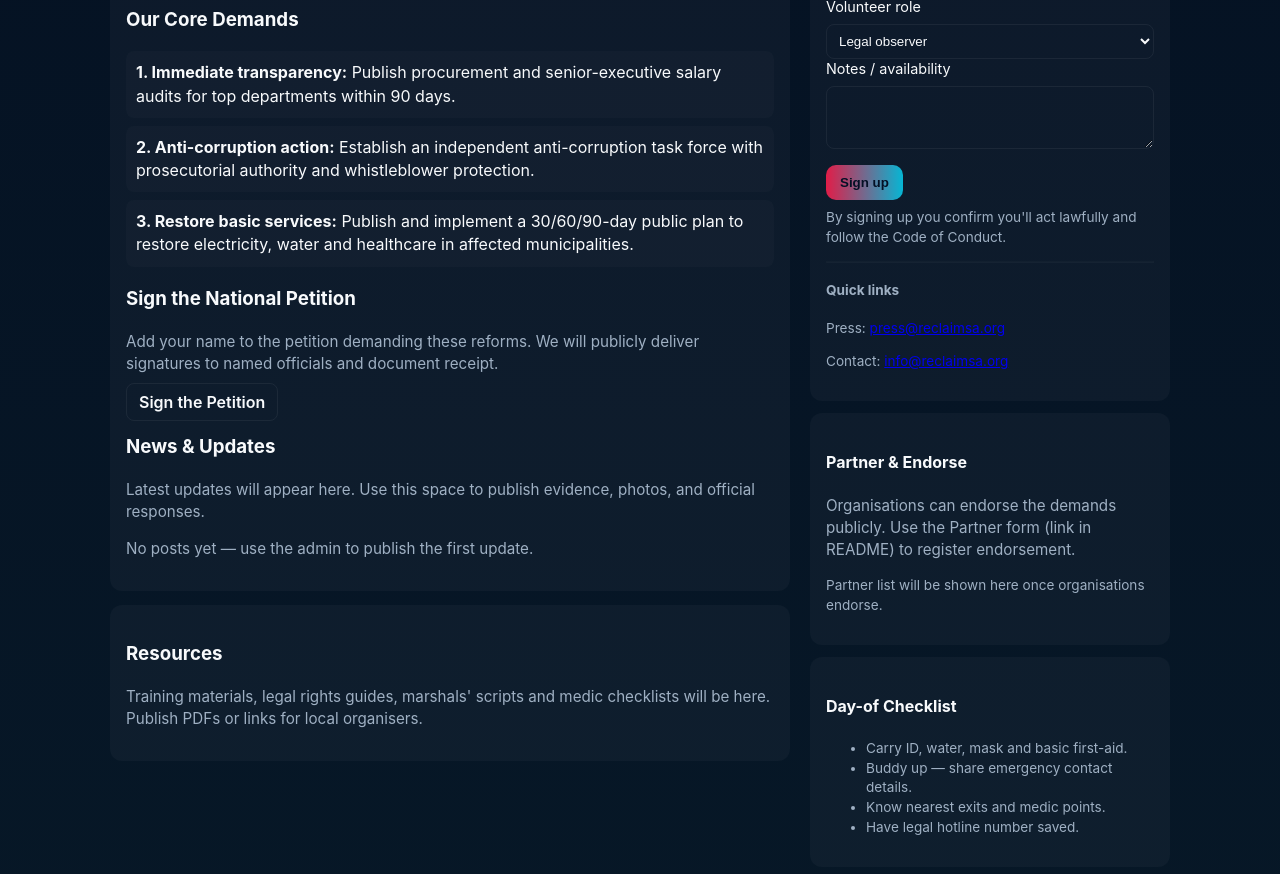
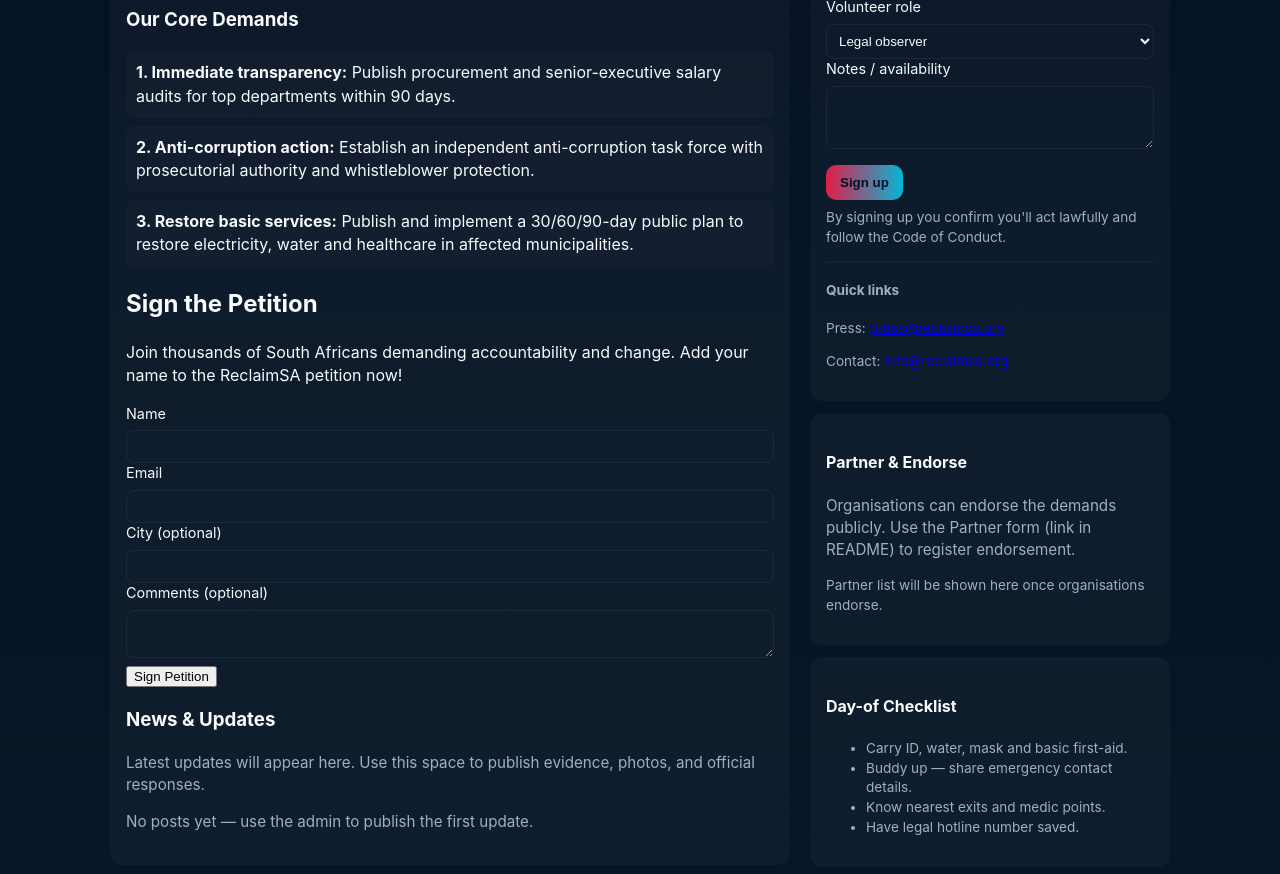
Before and after one commit to ReclaimSA/ReclaimSA-site, a plain HTML site: page index.html in a window 1280 px wide. Shown: the part 532-1406 px from the top of the page. Drawn offline with Linux system fonts and the light colour scheme.

Commit message:
Add petition form with Formspree

```diff
--- a/index.html
+++ b/index.html
@@ -80,12 +80,28 @@
             <div class="demand"><strong>3. Restore basic services:</strong> Publish and implement a 30/60/90-day public plan to restore electricity, water and healthcare in affected municipalities.</div>
           </div>
 
-          <div class="section" id="petition">
-            <h3>Sign the National Petition</h3>
-            <p class="muted">Add your name to the petition demanding these reforms. We will publicly deliver signatures to named officials and document receipt.</p>
-            <!-- Replace the href with your ActionNetwork/Change.org/Google Form petition link -->
-            <p><a class="btn" href="https://formspree.io/f/mrbadvbq" target="_blank" rel="noopener">Sign the Petition</a></p>
-          </div>
+          <div class="section">
+ <section id="petition">
+  <h2>Sign the Petition</h2>
+  <p>Join thousands of South Africans demanding accountability and change. Add your name to the ReclaimSA petition now!</p>
+
+  <form id="petitionForm" action="https://formspree.io/f/mrbadvbq" method="POST">
+    <label for="petitionName">Name</label>
+    <input type="text" id="petitionName" name="name" required>
+
+    <label for="petitionEmail">Email</label>
+    <input type="email" id="petitionEmail" name="email" required>
+
+    <label for="petitionCity">City (optional)</label>
+    <input type="text" id="petitionCity" name="city">
+
+    <label for="petitionComments">Comments (optional)</label>
+    <textarea id="petitionComments" name="comments"></textarea>
+
+    <button type="submit">Sign Petition</button>
+  </form>
+</section>
+		  </div>
 
           <div class="section" id="news">
             <h3>News & Updates</h3>
```
